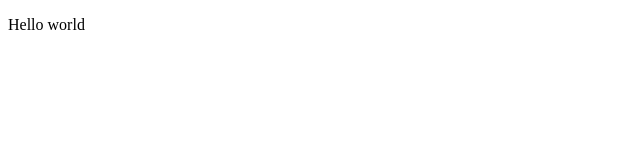
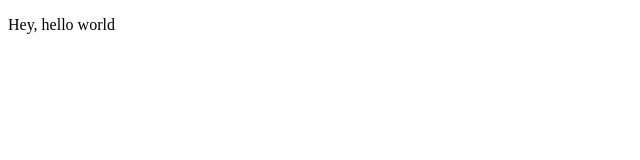
Before and after one commit to Alex-derev/project, a plain HTML site: page index.html in a window 1280 px wide. Shown: the full height of the page, 0-640 px from the left. Drawn offline with Linux system fonts and the light colour scheme.

Commit message:
second-commit

```diff
--- a/index.html
+++ b/index.html
@@ -6,6 +6,6 @@
     <title>Document</title>
 </head>
 <body>
-    <p>Hello world</p>
+    <p>Hey, hello world</p>
 </body>
 </html>
```
